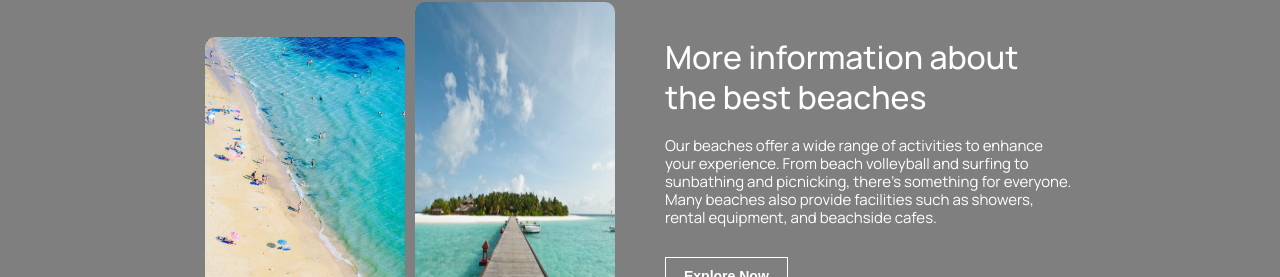
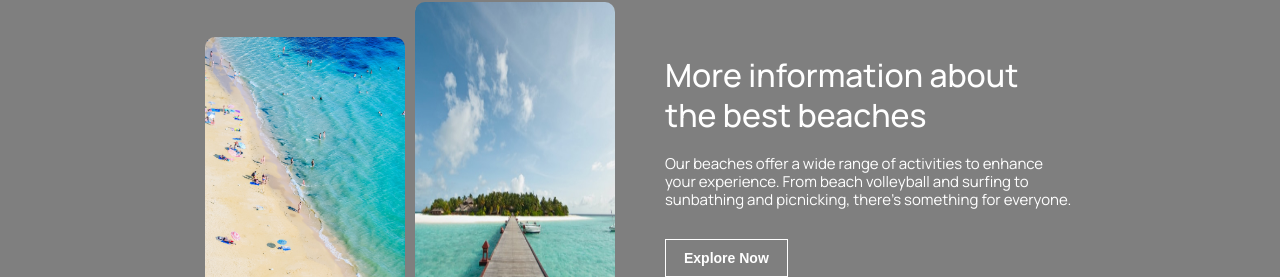
Before and after one commit to JeckJonnyQ/Travel-Beaches, a React (Vite) app: page / in a window 1280 px wide. Shown: the part 1018-1295 px from the top of the page. Built offline with nearby package versions, Linux system fonts and the light colour scheme.

Commit message:
refactor: refactor about component

```diff
--- a/src/App.jsx
+++ b/src/App.jsx
@@ -4,12 +4,14 @@ import HomeSection from "./components/HomeSection/HomeSection";
 import AboutSection from "./components/AboutSection/AboutSection";
 import VideoBack from "./components/VideoBack/VideoBack";
 
+import { aboutData } from "./helpers/staticAbout";
+
 function App() {
   return (
     <div className="travel-beaches">
       <Navbar />
       <HomeSection />
-      <AboutSection />
+      <AboutSection props={aboutData} />
 
       <VideoBack />
     </div>
--- a/src/components/AboutSection/AboutSection.jsx
+++ b/src/components/AboutSection/AboutSection.jsx
@@ -1,43 +1,27 @@
 import "./AboutSection.scss";
-
-import ImageOne from "../../assets/images/about-image-1.jpg";
-import ImageTwo from "../../assets/images/about-image-2.jpg";
-
 import Button from "../Button/Button";
 
-export default function AboutSection() {
+export default function AboutSection({
+  props: { title, description, images },
+}) {
   return (
     <section className="about">
       <div className="about__block">
         <div className="about__block_images">
-          <div className="image__item-one">
-            <img
-              src={ImageOne}
-              className="image__item-one_photo"
-              alt="Pier Photo"
-            />
-          </div>
-          <div className="image__item-two">
-            <img
-              src={ImageTwo}
-              className="image__item-two_photo"
-              alt="Beach Photo"
-            />
-          </div>
+          {images.map((item) => (
+            <div key={item.id} className={item.className}>
+              <img
+                src={item.src}
+                className={`${item.className}_photo`}
+                alt={item.alt}
+              />
+            </div>
+          ))}
         </div>
 
         <div className="about__block_content">
-          <h2 className="content__title">
-            More information about the best beaches
-          </h2>
-          <p className="content__description">
-            Our beaches offer a wide range of activities to enhance your
-            experience. From beach volleyball and surfing to sunbathing and
-            picnicking, there’s something for everyone. Many beaches also
-            provide facilities such as showers, rental equipment, and beachside
-            cafes.
-          </p>
-
+          <h2 className="content__title">{title}</h2>
+          <p className="content__description">{description}</p>
           <Button text={"Explore Now"} />
         </div>
       </div>
--- /dev/null
+++ b/src/helpers/staticAbout.jsx
@@ -0,0 +1,12 @@
+import ImageOne from "../assets/images/about-image-1.jpg";
+import ImageTwo from "../assets/images/about-image-2.jpg";
+
+export const aboutData = {
+  title: "More information about the best beaches",
+  description:
+    "Our beaches offer a wide range of activities to enhance your experience. From beach volleyball and surfing to sunbathing and picnicking, there’s something for everyone.",
+  images: [
+    { id: 1, src: ImageOne, alt: "Pier Photo", className: "image__item-one" },
+    { id: 2, src: ImageTwo, alt: "Beach Photo", className: "image__item-two" },
+  ],
+};
```
